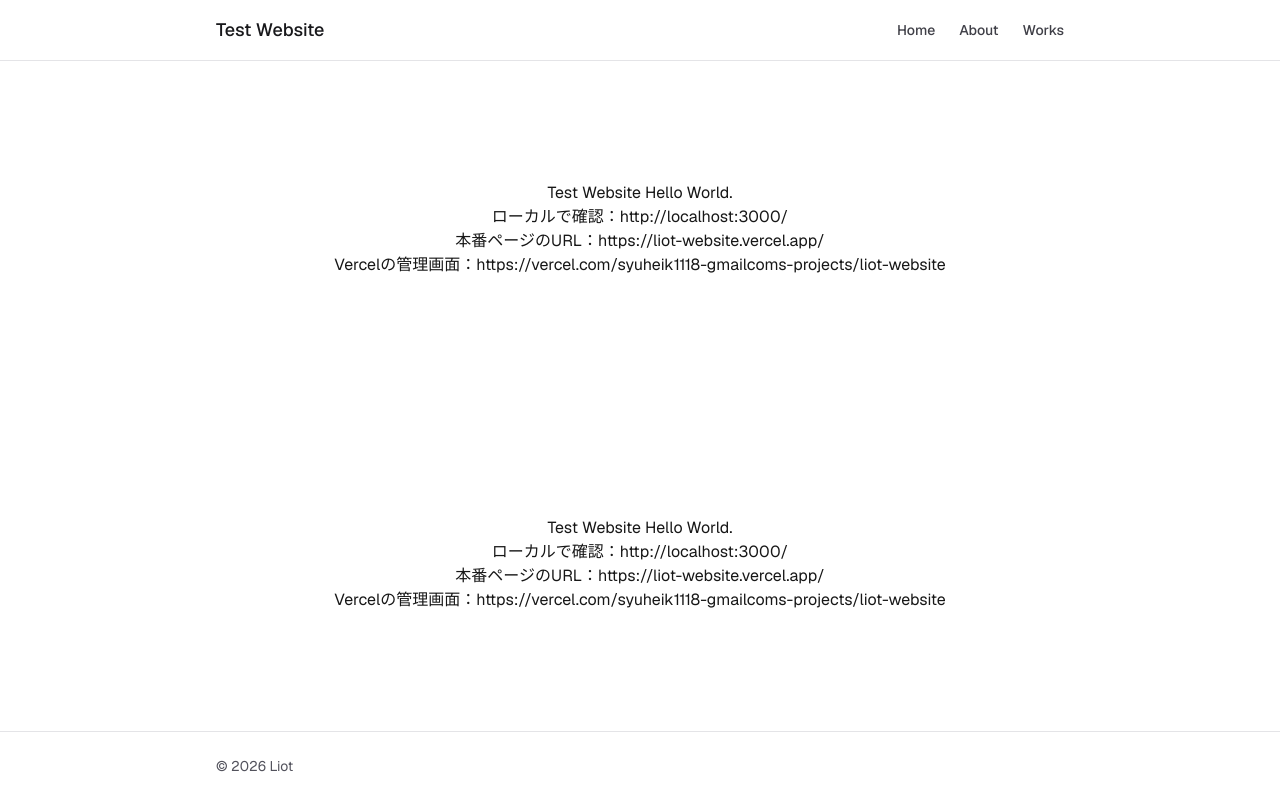
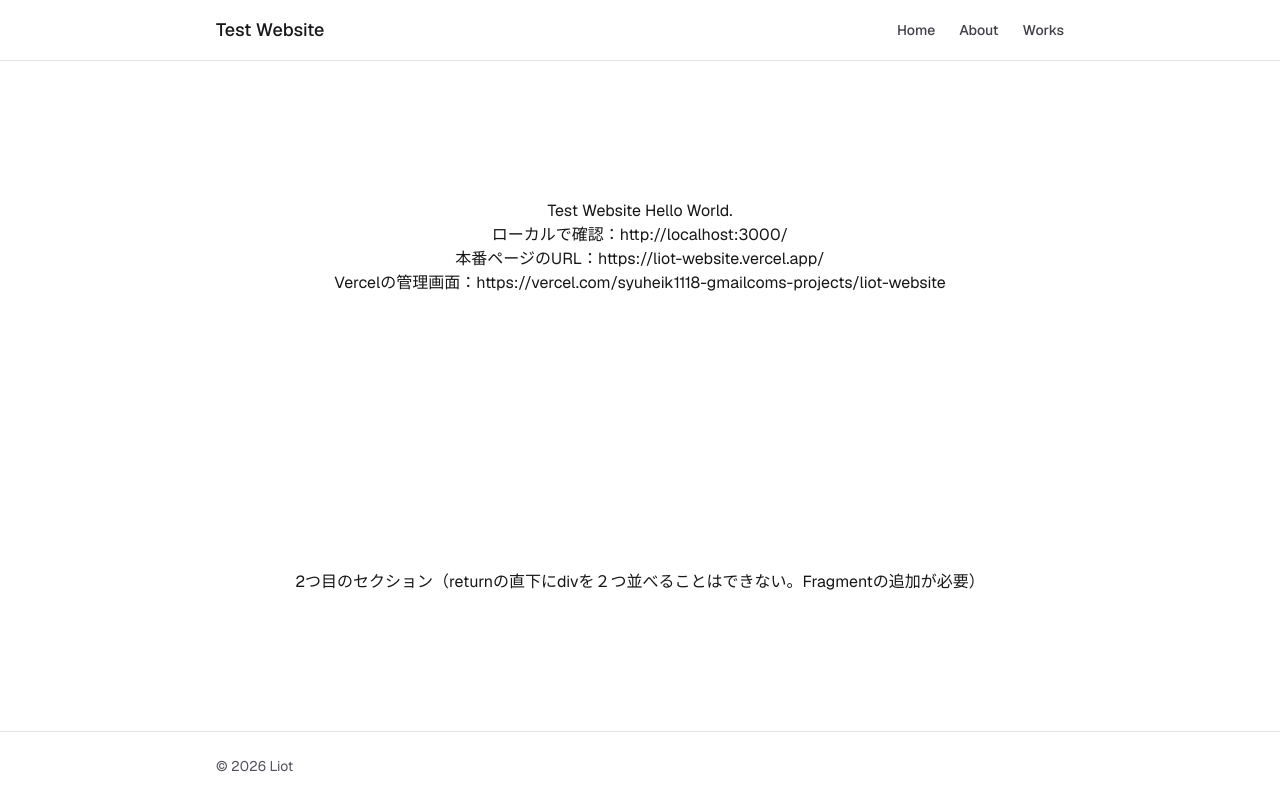
Before and after one commit to kams3261/liot-website, a Next.js app: page / in a window 1280 px wide. Built offline with nearby package versions, Linux system fonts and the light colour scheme.

Commit message:
テキスト修正

```diff
--- a/src/app/page.tsx
+++ b/src/app/page.tsx
@@ -12,10 +12,7 @@ export default async function Home() {
       </div>
 
       <div className="mx-auto flex w-full flex-1 items-center justify-center py-10 text-center sm:py-16">
-      <p>Test Website Hello World.<br />
-        ローカルで確認：http://localhost:3000/<br />
-        本番ページのURL：https://liot-website.vercel.app/<br />
-        Vercelの管理画面：https://vercel.com/syuheik1118-gmailcoms-projects/liot-website</p>
+      <p>2つ目のセクション（returnの直下にdivを２つ並べることはできない。Fragmentの追加が必要）</p>
       </div>
     </>
   );
```
